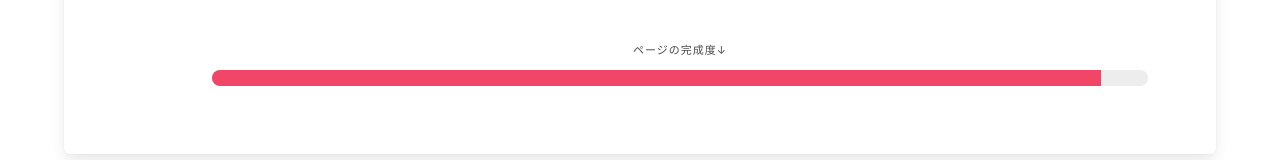
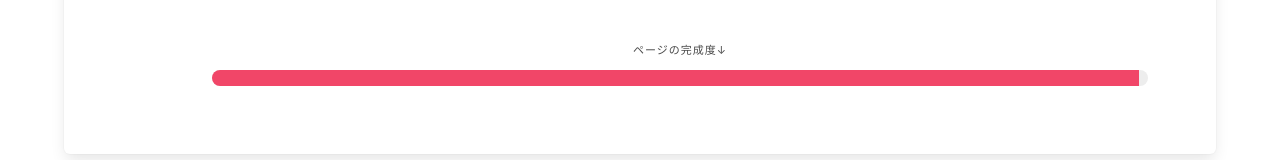
Before and after one commit to miuraK3/react-tutorial, a React (Create React App) app: page / in a window 1280 px wide. Shown: the part 494-654 px from the top of the page. Built offline with nearby package versions, Linux system fonts and the light colour scheme.

Commit message:
ほぼ完成

```diff
--- a/src/App.js
+++ b/src/App.js
@@ -42,7 +42,7 @@ const FirstWord = () => {
                             </p>
                             <section className = "section has-text-centered">
                               <p className ="heading">ページの完成度↓</p>
-                              <progress className ="progress is-danger" value="95" max="100">90%</progress>
+                              <progress className ="progress is-danger" value="99" max="100">99%</progress>
                             </section>
                         </div>
                     </div>
```
